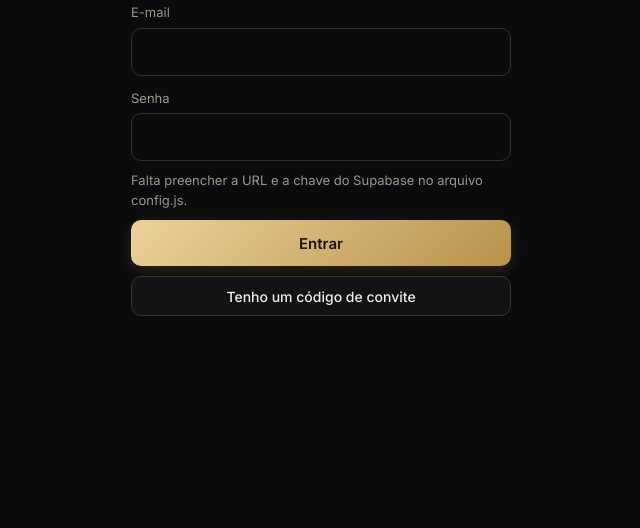
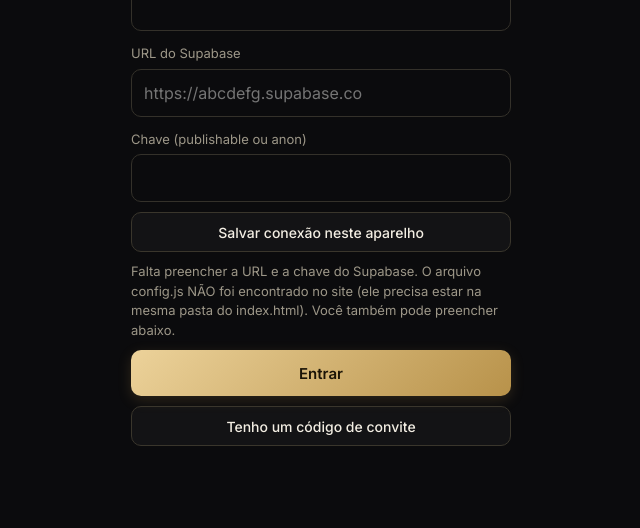
Before and after one commit to kelvinsilva7808-gif/Aquidab-, a plain HTML site: page index.html in a window 1280 px wide. Shown: the part 272-800 px from the top of the page, without its empty margins (319-959 px from the left). Drawn offline with nearby package versions, Linux system fonts and the light colour scheme.

Commit message:
Add files via upload

```diff
--- a/config.js
+++ b/config.js
@@ -3,4 +3,4 @@
 // KEY: a chave "anon public" (ou "Publishable key"). NUNCA use a "service_role".
 window.AQ_CFG={
   url:'https://bmgbnrlaukmxbfgfowzy.supabase.co/rest/v1/',
-key:'sb_publishable_vbkDcR5fh8MFXFyobi3Z6w_oIIVT5UB'
+  key:'sb_publishable_vbkDcR5fh8MFXFyobi3Z6w_oIIVT5UB'
--- a/index.html
+++ b/index.html
@@ -58,8 +58,8 @@ main{padding:32px 40px}.grid{grid-template-columns:repeat(4,1fr)}.fab{bottom:30p
 .doc .cond{background:#111216;color:#fff;border-radius:10px;padding:16px 18px;display:flex;justify-content:space-between;align-items:center;margin-top:18px}.doc .big2{font:800 28px Inter,sans-serif}
 .doc .tm{color:#777;font-size:11px;margin:16px 0 8px;padding-bottom:8px;border-bottom:1px solid #ddd}.doc .ft{display:flex;justify-content:space-between;font-size:12px}
 nav{overflow-x:auto}nav button{flex:1 0 auto;min-width:70px}
-</style><link rel="manifest" href="manifest.json"><link rel="apple-touch-icon" href="icon-180.png"><meta name="apple-mobile-web-app-capable" content="yes"><meta name="mobile-web-app-capable" content="yes"><meta name="apple-mobile-web-app-title" content="Aquidabã"><script src="config.js"></script><script src="https://cdnjs.cloudflare.com/ajax/libs/jspdf/2.5.1/jspdf.umd.min.js"></script><script src="https://cdn.jsdelivr.net/npm/@supabase/supabase-js@2.45.4/dist/umd/supabase.js"></script></head><body>
-<div id="app"><div class="side" id="side"></div><main id="main"></main></div><nav id="nav"></nav><div id="modal"></div><div id="login"><div class="box"><div class="logo" style="font-size:40px;text-align:center">Aquidabã</div><div class="flag"><i></i><i></i><i></i></div><label>E-mail</label><input id="em" type="email" autocomplete="username"><label>Senha</label><input id="pw" type="password" autocomplete="current-password"><div id="invw" style="display:none"><label>Código de convite</label><input id="inv" autocapitalize="characters" autocomplete="off"></div><div id="lmsg" class="k" style="margin:10px 0;min-height:20px"></div><button class="b" id="bEnt" style="width:100%" onclick="doLogin()">Entrar</button><button class="s" id="bNew" style="width:100%;margin-top:10px" onclick="modoNovo()">Tenho um código de convite</button></div></div>
+</style><link rel="manifest" href="manifest.json"><link rel="apple-touch-icon" href="icon-180.png"><meta name="apple-mobile-web-app-capable" content="yes"><meta name="mobile-web-app-capable" content="yes"><meta name="apple-mobile-web-app-title" content="Aquidabã"><script src="config.js"></script><script src="https://cdnjs.cloudflare.com/ajax/libs/jspdf/2.5.1/jspdf.umd.min.js"></script><script src="https://cdn.jsdelivr.net/npm/@supabase/supabase-js@2.117.3/dist/umd/supabase.js"></script></head><body>
+<div id="app"><div class="side" id="side"></div><main id="main"></main></div><nav id="nav"></nav><div id="modal"></div><div id="login"><div class="box"><div class="logo" style="font-size:40px;text-align:center">Aquidabã</div><div class="flag"><i></i><i></i><i></i></div><label>E-mail</label><input id="em" type="email" autocomplete="username"><label>Senha</label><input id="pw" type="password" autocomplete="current-password"><div id="invw" style="display:none"><label>Código de convite</label><input id="inv" autocapitalize="characters" autocomplete="off"></div><div id="cfgw" style="display:none"><label>URL do Supabase</label><input id="cu" placeholder="https://abcdefg.supabase.co"><label>Chave (publishable ou anon)</label><input id="ck"><button class="s" style="width:100%;margin-top:10px" onclick="saveCfg()">Salvar conexão neste aparelho</button></div><div id="lmsg" class="k" style="margin:10px 0;min-height:20px"></div><button class="b" id="bEnt" style="width:100%" onclick="doLogin()">Entrar</button><button class="s" id="bNew" style="width:100%;margin-top:10px" onclick="modoNovo()">Tenho um código de convite</button></div></div>
 <script>
 const $=s=>document.querySelector(s);
 const R=n=>(+n||0).toLocaleString('pt-BR',{style:'currency',currency:'BRL'});
@@ -214,10 +214,13 @@ function draw(){if(PR)return propDraw();
  $('#side').innerHTML=`<img src="${LOGO}" alt="" style="width:76px;height:76px;margin:0 8px 12px"><div class="logo">Aquidabã<div class="flag"><i></i><i></i><i></i></div></div>`+NAV.map(n=>`<button class="${page==n[0]?'on':''}" onclick="page='${n[0]}';draw()">${ic(n[0])}${n[1]}</button>`).join('');
  $('#main').innerHTML=`<div class="top"><div style="width:150px"><div class="logo">Aquidabã</div><div class="flag"><i></i><i></i><i></i></div></div></div>`+(P[page==='lavagens'?'lavagens':page]||P.painel)()}
 draw();
-const CF=window.AQ_CFG||{},SB_URL=String(CF.url||'').trim().replace(/\/rest\/v1\/?$/,'').replace(/\/$/,''),SB_KEY=String(CF.key||'').trim();
+let CF=window.AQ_CFG||{};const okc=c=>c&&c.url&&c.key&&!/COLE_AQUI/.test(c.url+c.key);
+if(!okc(CF))try{const l=JSON.parse(localStorage.getItem('aq_cfg')||'null');if(okc(l))CF=l}catch(e){}
+const SB_URL=String(CF.url||'').trim().replace(/\/rest\/v1\/?$/,'').replace(/\/$/,''),SB_KEY=String(CF.key||'').trim();
+function saveCfg(){try{localStorage.setItem('aq_cfg',JSON.stringify({url:$('#cu').value.trim(),key:$('#ck').value.trim()}))}catch(e){}location.reload()}
 let sb=null,CFGERR='',uU=null;
 try{if(typeof supabase==='undefined')throw new Error('A biblioteca do Supabase não carregou. Confira a internet ou desligue o bloqueador de anúncios.');
- if(!SB_URL||!SB_KEY||/COLE_AQUI/.test(SB_URL+SB_KEY))throw new Error('Falta preencher a URL e a chave do Supabase no arquivo config.js.');
+ if(!SB_URL||!SB_KEY||/COLE_AQUI/.test(SB_URL+SB_KEY))throw new Error('Falta preencher a URL e a chave do Supabase. '+(window.AQ_CFG?'O config.js foi encontrado, mas está vazio ou ainda com COLE_AQUI.':'O arquivo config.js NÃO foi encontrado no site (ele precisa estar na mesma pasta do index.html).')+' Você também pode preencher abaixo.');
  if(!/^https:\/\/.+\.supabase\.co$/.test(SB_URL))throw new Error('A URL do Supabase parece errada. Ela deve ser parecida com https://abcdefg.supabase.co');
  sb=supabase.createClient(SB_URL,SB_KEY)}catch(e){CFGERR=String(e.message||e)}
 const lm=t=>$('#lmsg').textContent=t;
@@ -235,7 +238,7 @@ P.cfg=()=>`<h2>Ajustes</h2><div class="card"><div class="k">Conta conectada</div
 async function pull(){const{data,error}=await sb.from('app_state').select('json').eq('id','empresa').maybeSingle();if(error)return;
  if(data&&data.json&&data.json.cars){S=Object.assign({},DEF,data.json);try{localStorage.setItem('aq',JSON.stringify(S))}catch(e){}if(!document.querySelector('.modal')&&!PR)draw()}else pushState()}
 async function pushState(){if(!uU)return;await sb.from('app_state').upsert({id:'empresa',json:S,updated_at:new Date().toISOString()})}
-async function start(){if(!sb){$('#login').style.display='flex';lm(CFGERR);return}const{data}=await sb.auth.getSession();if(!data.session){$('#login').style.display='flex';return}
+async function start(){if(!sb){$('#login').style.display='flex';$('#cfgw').style.display='block';lm(CFGERR);return}const{data}=await sb.auth.getSession();if(!data.session){$('#login').style.display='flex';return}
  uU=data.session.user.id;UE=data.session.user.email;$('#login').style.display='none';await pull()}
 document.addEventListener('visibilitychange',()=>{if(!document.hidden&&uU)pull()});setInterval(()=>{if(uU&&!document.hidden)pull()},15000);
 start();if('serviceWorker' in navigator)navigator.serviceWorker.register('sw.js');
```
